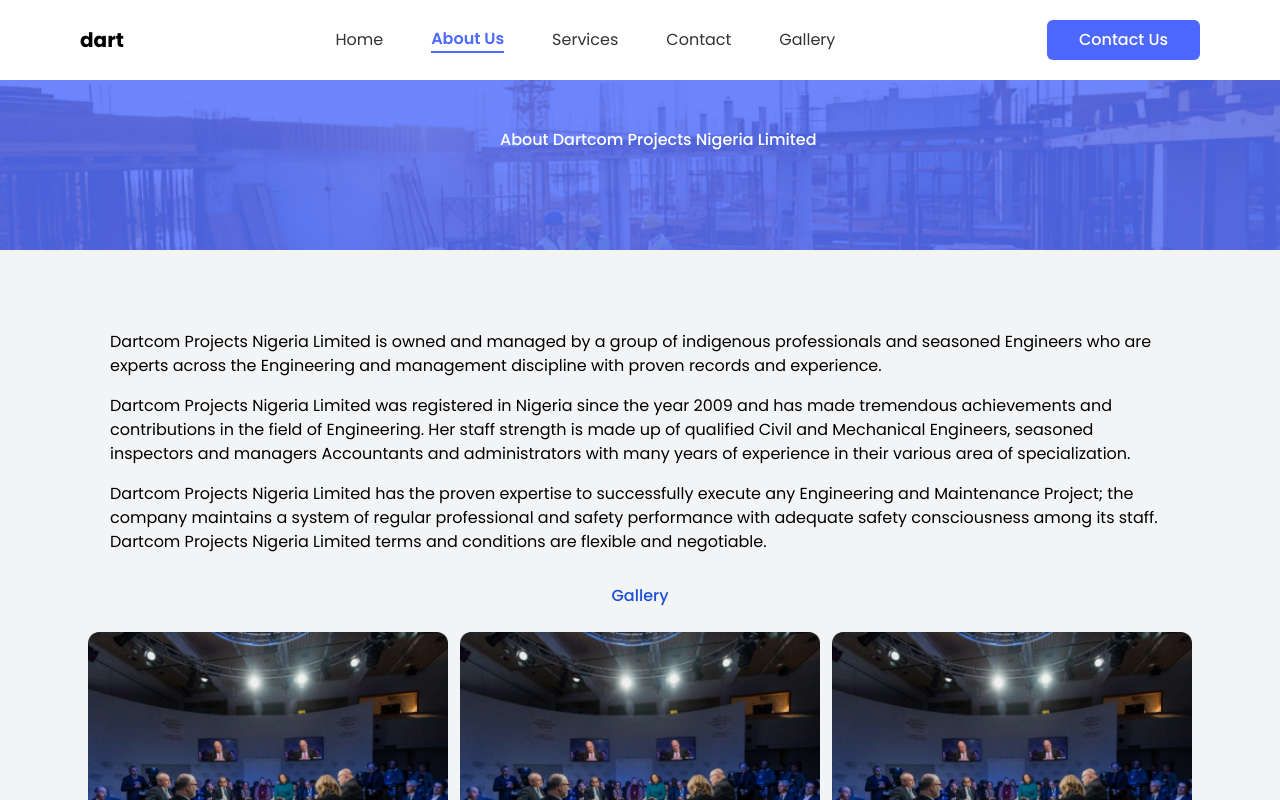
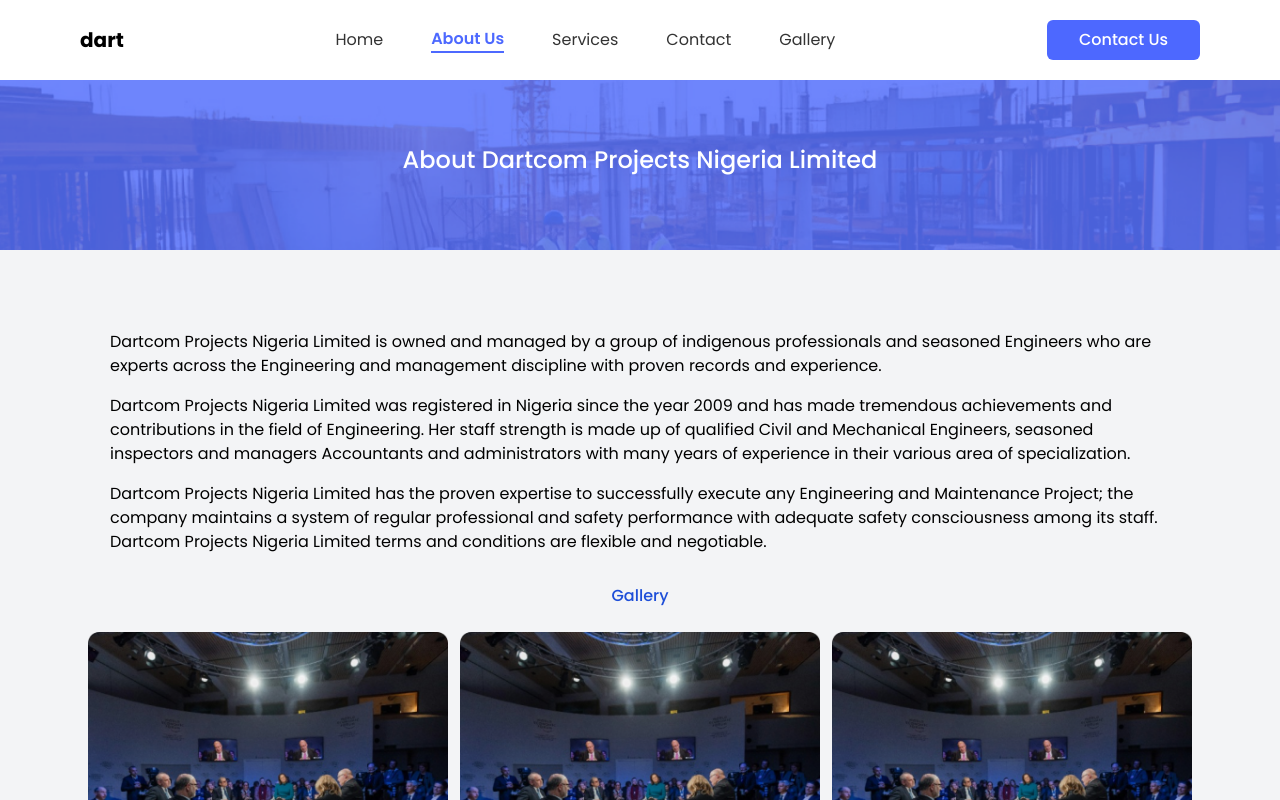
Before and after one commit to HaleTech-Services/-dartcom-, a React (Vite) app in the folder client/: page /about in a window 1280 px wide. Shown: the top 800 px of the page. Built offline with nearby package versions, Linux system fonts and the light colour scheme.

Commit message:
Initiaized the service page. Made the herosection reusable

```diff
--- a/client/src/App.jsx
+++ b/client/src/App.jsx
@@ -3,6 +3,7 @@
 import About from "./routes/About";
 import Gallery from "./routes/Gallery";
 import Contact from "./routes/Contact";
+import Services from "./routes/Services";
 
 function App () {
   return (
@@ -13,6 +14,7 @@
           <Route path="/about" element={<About />} />
           <Route path="/gallery" element={<Gallery />} />
           <Route path="/contact" element={<Contact />} />
+          <Route path="/services" element={<Services />} />
         </Routes>
       </Router>
     </main>
--- a/client/src/components/HeroSection.jsx
+++ b/client/src/components/HeroSection.jsx
@@ -1,14 +1,14 @@
 import HeroImage from "../assets/Rectangle 2.png";
 
-export default function HeroSection () {
+export default function HeroSection ({p}) {
   return (
     <div
       className="bg-cover h-[250px]"
       style={{ backgroundImage: `url(${HeroImage})` }}
     >
-      <div className="pt-32 pl-[500px]">
-        <h2 className="text-white font-medium">
-          About Dartcom Projects Nigeria Limited
+      <div className="pt-36">
+        <h2 className="text-white font-medium text-center text-2xl">
+            {p}
         </h2>
       </div>
     </div>
--- a/client/src/routes/About.jsx
+++ b/client/src/routes/About.jsx
@@ -4,13 +4,15 @@
 import Footer from "../components/Footer";
 
 const About = () => {
+ const p = 'About Dartcom Projects Nigeria Limited'
+
   return (
     <>
       <header>
         <Navbar />
       </header>
       <main>
-        <HeroSection />
+        <HeroSection p={p} />
         <div className="m-20">
           <div className="m-[30px]">
             <p>
--- /dev/null
+++ b/client/src/routes/Services.jsx
@@ -0,0 +1,9 @@
+import React from 'react'
+
+function Services() {
+  return (
+    <div>Services</div>
+  )
+}
+
+export default Services
```
